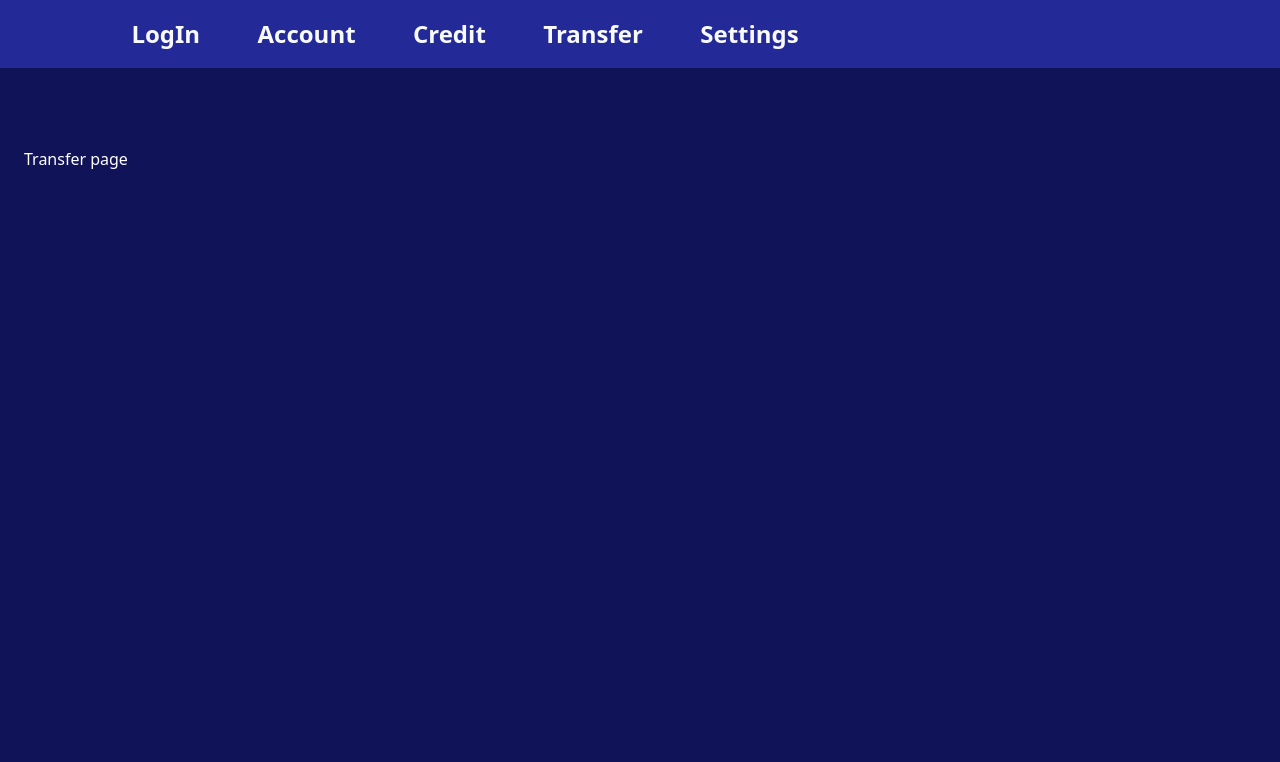
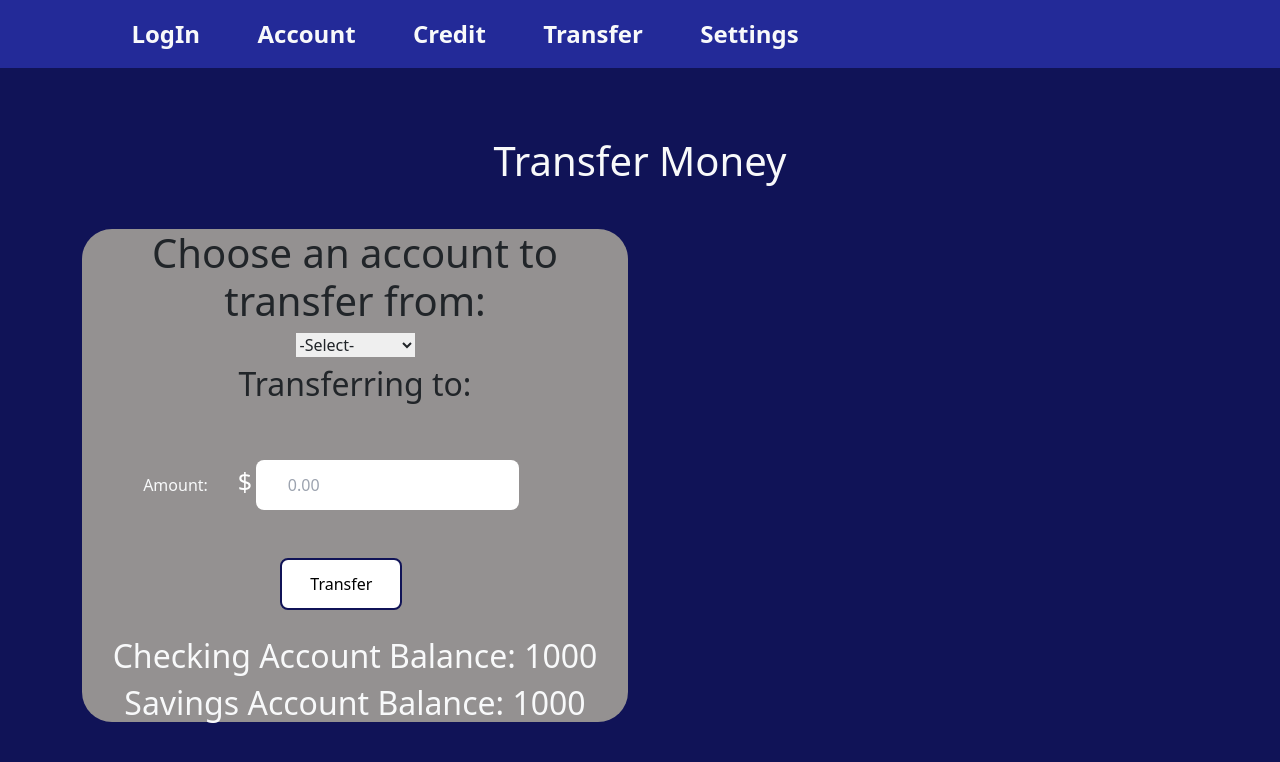
Before and after one commit to Marcokorcak/Midterm-Project, a React (Vite) app: page /transferMoney in a window 1280 px wide. Shown: the top 762 px of the page. Built offline with nearby package versions, Linux system fonts and the light colour scheme.

Commit message:
transfer page complete

```diff
--- a/src/App.jsx
+++ b/src/App.jsx
@@ -1,6 +1,5 @@
 import { BrowserRouter as Router, Routes, Route } from "react-router-dom" //using this for routing
 import Login from "./Pages/logIn"
-import MakePayment from "./Pages/makePayment"
 import Settings from "./Pages/settings"
 import TransferMoney from "./Pages/transferMoney"
 import ViewAcc from "./Pages/viewAccount"
@@ -26,7 +25,6 @@ function App() {
           <Route exact path="/logIn" element={<Login />} />
           <Route exact path="/viewAccount" element={<ViewAcc />} />
           <Route exact path="/viewCredit" element={<ViewCredit />} />
-          <Route exact path="/makePayment" element={<MakePayment />} />
           <Route exact path="/transferMoney" element={<TransferMoney />} />
           <Route exact path="/settings" element={<Settings />} />
         </Routes>
--- a/src/Pages/makePayment.jsx
+++ /dev/null
@@ -1,14 +0,0 @@
-import Container from "../components/Container";
-import React from 'react';
-
-
-
-const MakePayment = () => {
-    return (<Container>
-         <div className="every">
-        <p>Payment page</p>
-        </div>
-    </Container>)
-}
-
-export default MakePayment;
--- a/src/Pages/settings.jsx
+++ b/src/Pages/settings.jsx
@@ -1,11 +1,37 @@
 import Container from "../components/Container";
 import user from "../images/user.png";
 import React from 'react';
+import { useState } from "react";
 
 
 
 
 const Settings = () => {
+
+    const [userSearch, setUserSearch] = useState("");
+    const [passwordSearch, setPasswordSearch] = useState("");
+    const [emailSearch, setEmailSearch] = useState("");
+
+
+
+    const userSearchHandler = (e) => {
+        //function to set user's input
+        setUserSearch((e.target.value));
+
+    };
+
+    const passwordSearchHandler = (e) => {
+        //function to set user's input
+        setPasswordSearch((e.target.value));
+
+    };
+
+    const emailSearchHandler = (e) => {
+        //function to set user's input
+        setEmailSearch((e.target.value));
+
+    };
+
     return (<Container>
         <div className="every">
 
@@ -13,11 +39,11 @@ const Settings = () => {
 
         <p className="a"> Enter what you could like to change</p>
 
-        <input className="a" name="userName" placeholder="User Name" />
+        <input className="a" name="userName" placeholder="User Name" value = {userSearch} onChange = {userSearchHandler}/>
 
-       <input className="b" name="email" placeholder="email" />
+       <input className="b" name="email" placeholder="email" value = {passwordSearch} onChange = {passwordSearchHandler} />
 
-       <input className="b" name="phoneNum" placeholder="Phone Number" />
+       <input className="b" name="phoneNum" placeholder="Phone Number" value = {emailSearch} onChange = { emailSearchHandler}/>
 
        <button className="x" type="submit">Update Info</button>
 
--- a/src/Pages/transferMoney.jsx
+++ b/src/Pages/transferMoney.jsx
@@ -1,14 +1,128 @@
 import Container from "../components/Container";
 import React from 'react';
+import { useState } from "react";
 
 
 
 const TransferMoney = () => {
+
+    const [amtTransfer, setAmtTransfer] = useState("");
+    const [checkingAccBalance, setcheckingAccBalance] = useState(1000);
+    const [savingsAccBalance, setsavingsAccBalance] = useState(1000);
+    const [toAccount, setToAccount] = useState("");
+    const [select, setSelect] = useState("")
+
+
+    const amtTransferHandler = (e) => {
+        //function to set user's input
+        setAmtTransfer(parseInt(e.target.value));
+        if (isNaN(search)) {
+            //prevent NAN error
+            setSearch(0);
+        }
+    };
+
+
+    const checkingAccTransfer = () => {
+
+        setcheckingAccBalance(checkingAccBalance - amtTransfer);
+        setsavingsAccBalance(savingsAccBalance + amtTransfer);
+
+    }
+
+    const savingsAccTransfer = () => {
+
+        setsavingsAccBalance(savingsAccBalance - amtTransfer);
+        setcheckingAccBalance(checkingAccBalance + amtTransfer);
+
+    }
+
+
+    function convertValue() {
+        if(select == "checking") {
+            checkingAccTransfer();
+        } else if(select == "savings") {
+            savingsAccTransfer();
+    }
+}
+
+    function getAcc() {
+        if(select == "checking") {
+            setToAccount("checking")
+        } else if(select == "savings") {
+            setToAccount("savings")
+        }
+    }
+
+    const selectHandler = (e) => {
+        setSelect(e.target.value);
+
+        getAcc();
+    }
+
+
+
+
+
+
+
+
     return (<Container>
-        <div className="every">
-        <p>Transfer page</p>
+
+       <div class="container">
+            <h1 className = "text-light text-center m-t 40 a" >Transfer Money</h1>
+            <div class="row">
+                <div class="col-lg-6 mb-4">
+
+                        <div class = "card_back">
+                        <div class="container_card">
+
+                        <div class="card-body">
+                            <div className='text-center'>
+                                <h1>Choose an account to transfer from:</h1>
+                                <select id ="selectbox" className="mb-2" onChange={selectHandler} value = {select}>
+                                 <option value = "default">-Select-</option>
+                                 <option value = "checking">Checking Acc</option>
+                                 <option value = "savings">Savings Acc</option>
+            </select>
+            <h2>Transferring to: {toAccount}</h2>
+
+            <div className='text-center'>
+                                    <label className="m-r text-light">Amount:</label>
+                                    <div class="credit_input">
+                                        <input className="acc" name="pay-amt" placeholder="0.00" type="text"
+
+                                            onChange={amtTransferHandler}
+                                            value={amtTransfer} />
+                                    </div>
+
+
+                                    <button class="btnAcc" onClick = {convertValue}> Transfer</button>
+
+                                    <h2 className = "text-light text-center m-t 40 a" >Checking Account Balance: {checkingAccBalance}</h2>
+
+
+                                    <h2 className = "text-light text-center m-t 40 a" >Savings Account Balance: {savingsAccBalance}</h2>
+
+
+                                </div>
+
+
+
+                            </div>
+
+
+
+
+                        </div>
+                    </div>
+                    </div>
+                </div>
+
+            </div>
         </div>
     </Container>)
 }
 
+
 export default TransferMoney;
--- a/src/Pages/viewCredit.jsx
+++ b/src/Pages/viewCredit.jsx
@@ -2,15 +2,46 @@ import Container from "../components/Container";
 import React from 'react';
 import card1 from "../images/card1.png";
 import card2 from "../images/card2.png";
+import { useState } from "react";
 
 
 
 
 const ViewCredit = () => {
 
-    const debt = 1000;
 
-    const payBalance = () => {
+    const [card1Search, setCard1Search] = useState("");
+    const [card2Search, setCard2Search] = useState("");
+    const [card1Balance, setCard1Balance] = useState(1000);
+    const [card2Balance, setCard2Balance] = useState(1000);
+
+    const card2SearchHandler = (e) => {
+        //function to set user's input
+        setCard2Search(parseInt(e.target.value));
+        if (isNaN(search)) {
+            //prevent NAN error
+            setSearch(0);
+        }
+    };
+
+    const card1SearchHandler = (e) => {
+        //function to set user's input
+        setCard1Search(parseInt(e.target.value));
+        if (isNaN(search)) {
+            //prevent NAN error
+            setSearch(0);
+        }
+    };
+
+    const card1Pay = () => {
+
+        setCard1Balance(card1Balance - card1Search);
+
+    }
+
+    const card2Pay = () => {
+
+        setCard2Balance(card2Balance - card2Search);
 
     }
 
@@ -27,16 +58,18 @@ const ViewCredit = () => {
 
                         <div class="card-body">
                             <div className='text-center'>
-                                <h1>Current Debt: ${debt}</h1>
+                                <h1>Current Debt: ${card2Balance}</h1>
 
                                 <label className="m-r">Amount to pay:</label>
                                 <div class="credit_input">
-                                    <input className="c" name="pay_amt" placeholder="0.00" />
+                                    <input className="c" name="pay_amt" placeholder="0.00" onChange={card2SearchHandler}
+                                            value={card2Search} />
                                 </div>
 
                             </div>
 
-                            <button className="y"> Pay Now</button>
+                            <button className="y" onClick = {card2Pay}> Pay Now</button>
+
 
 
                         </div>
@@ -50,16 +83,17 @@ const ViewCredit = () => {
 
                         <div class="card-body">
                             <div className='text-center'>
-                                <h1>Current Debt: ${debt}</h1>
+                                <h1>Current Debt: ${card1Balance}</h1>
 
                                 <label className="m-r">Amount to pay:</label>
                                 <div class="credit_input">
-                                    <input className="c" name="pay_amt" placeholder="0.00" />
+                                    <input className="c" name="pay_amt" placeholder="0.00" onChange={card1SearchHandler}
+                                            value={card1Search} />
                                 </div>
 
                             </div>
 
-                            <button className="y"> Pay Now</button>
+                            <button className="y" onClick = {card1Pay}> Pay Now</button>
 
                         </div>
                         </div>
--- a/src/components/navBar.jsx
+++ b/src/components/navBar.jsx
@@ -13,7 +13,7 @@ function NavBar() {
             <Nav.Link href="/logIn" className= "text-light">LogIn</Nav.Link>
             <Nav.Link href="/viewAccount" className= "text-light">Account</Nav.Link>
             <Nav.Link href="/viewCredit" className= "text-light">Credit</Nav.Link>
-            <Nav.Link href="/makePayment" className= "text-light">Transfer</Nav.Link>
+            <Nav.Link href="/transferMoney" className= "text-light">Transfer</Nav.Link>
             <Nav.Link href="/settings" className= "text-light">Settings</Nav.Link>
 
           </Nav>
```
Also changed, not shown: src/index.css (+8 -0 lines).
